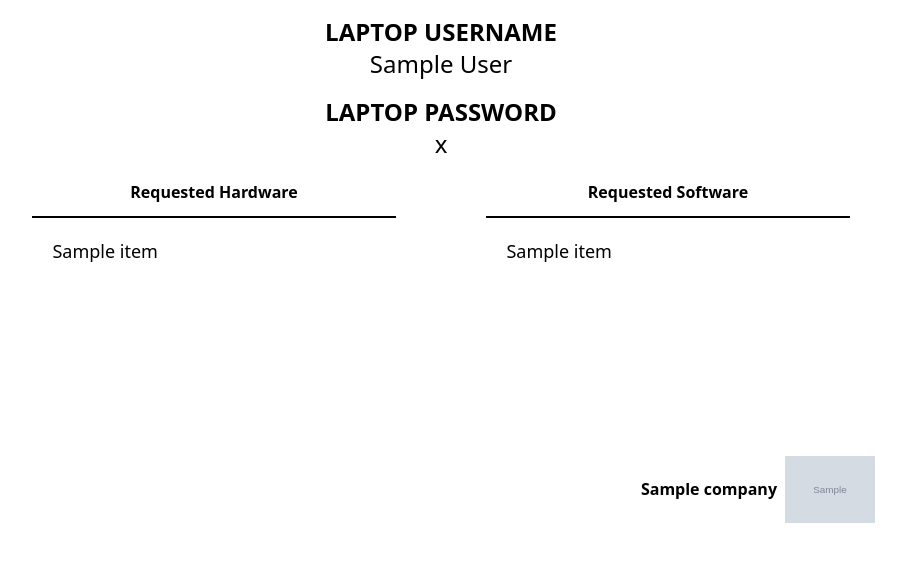
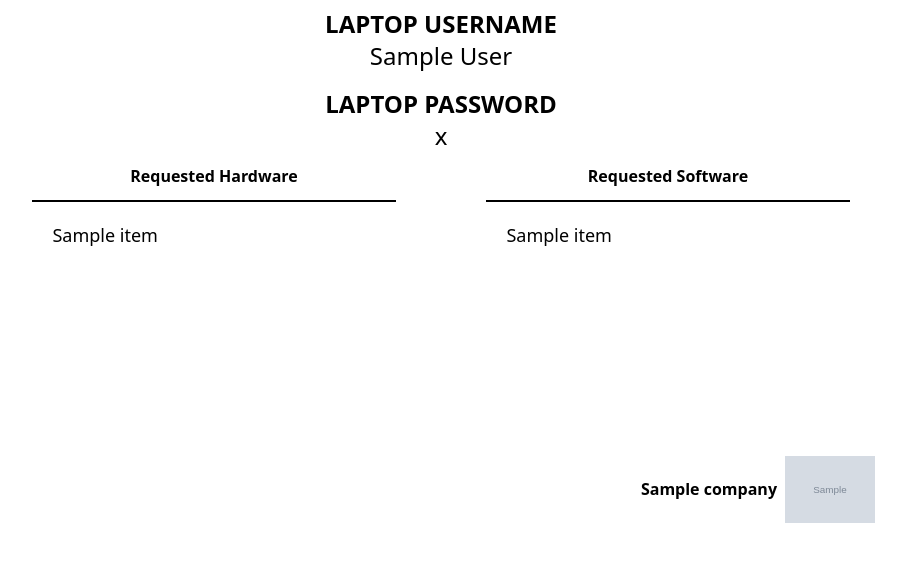
Before and after one commit to bobllor/TEKLabeler, a Python web app: template backend/templates/label.html in a window 1280 px wide. Shown: the part 237-800 px from the top of the page, without its empty margins (25-931 px from the left). Run offline with Jinja, Linux system fonts and the light colour scheme; the template is opened without the code that fills it: most values are stand-ins (such as "Sample title", 1, 10 or a date in 2020); grey boxes marked "Sample" are stand-in pictures.

Commit message:
CSS updates

```diff
--- a/backend/templates/custom_label.html
+++ b/backend/templates/custom_label.html
@@ -26,9 +26,6 @@
         </section>
         <main class="pt-5 w-full h-[70%] flex justify-around">
             <div class="flex flex-col justify-center items-center gap-2">
-                <p class="text-4xl">
-                    <strong>CUSTOM LABEL</strong>
-                </p>
                 <p class="text-4xl">{{ hardware_requested }}</p>
             </div>
         </main>
--- a/backend/templates/label.html
+++ b/backend/templates/label.html
@@ -14,7 +14,7 @@
             </div>
             <img src="{{ logo }}" alt="" class="w-fit">
         </header>
-        <section class="pt-4 h-[20%]">
+        <section class="pt-2 h-[20%]">
             <div class="w-full text-wrap flex flex-col justify-center items-center text-2xl">
                 <p><strong>LAPTOP USERNAME</strong></p>
                 <p>{{ full_name }}</p>
@@ -24,14 +24,14 @@
                 <p>{{ password }}</p>
             </div>
         </section>
-        <main class="pt-5 w-full h-[70%] flex justify-around">
+        <main class="pt-3 w-full h-[70%] flex justify-around">
             <div class="w-[40%] flex flex-col items-center">
                 <p class="w-full text-center border-b-2 pb-3">
                     <strong>
                         Requested Hardware
                     </strong>
                 </p>
-                <div class="px-5 pt-5 w-full h-full flex flex-col gap-2">
+                <div class="px-5 pt-5 w-full h-full flex flex-col">
                     {% for item in hardware_requested %}
                     <p class="text-[18px]">{{ item }}</p>
                     {% endfor %}
@@ -43,7 +43,7 @@
                         Requested Software
                     </strong>
                 </p>
-                <div class="px-5 pt-5 w-full h-full flex flex-col gap-2">
+                <div class="px-5 pt-5 w-full h-full flex flex-col">
                     {% if software_requested|length < 1 %}
                     <p class="text-[18px]">No software needed</p>
                     {% else %}
```
